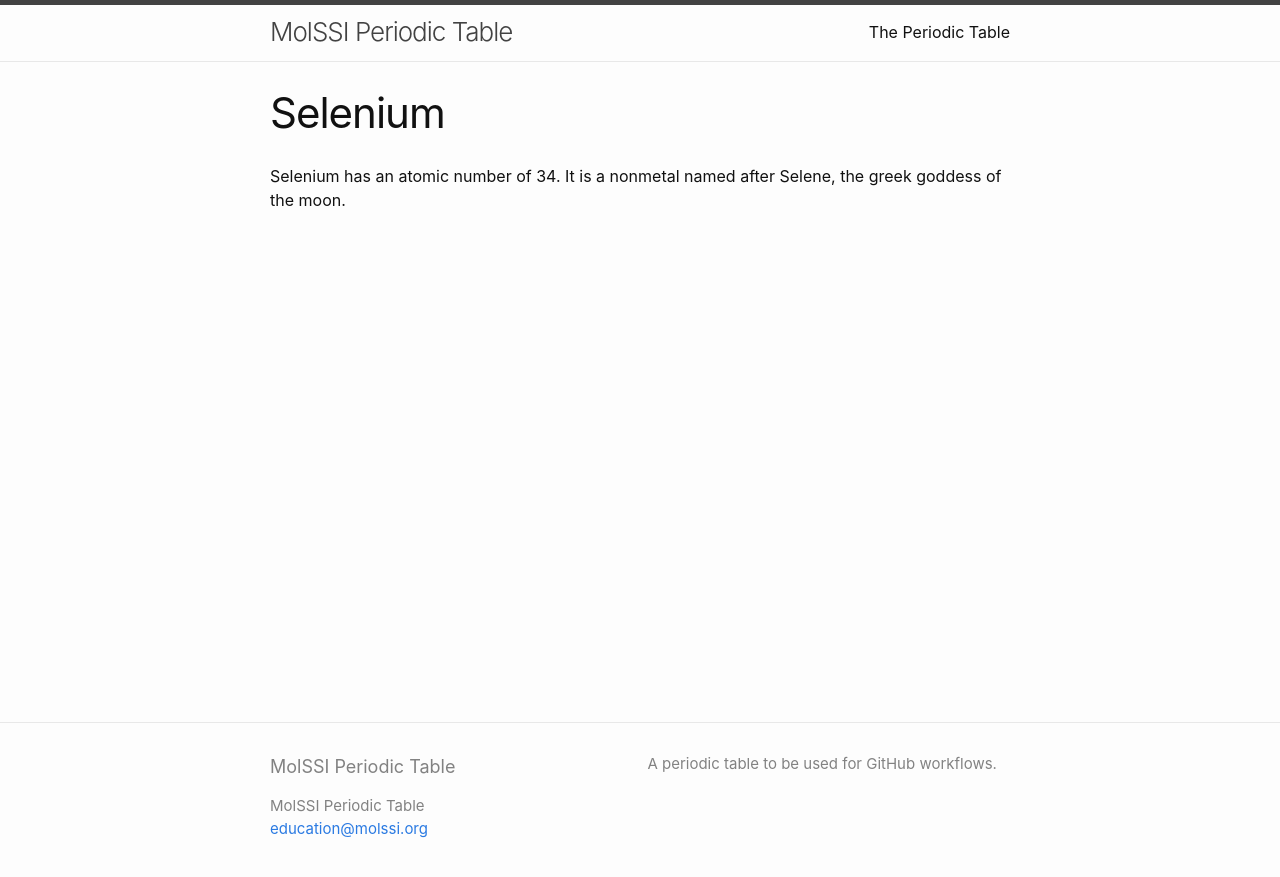
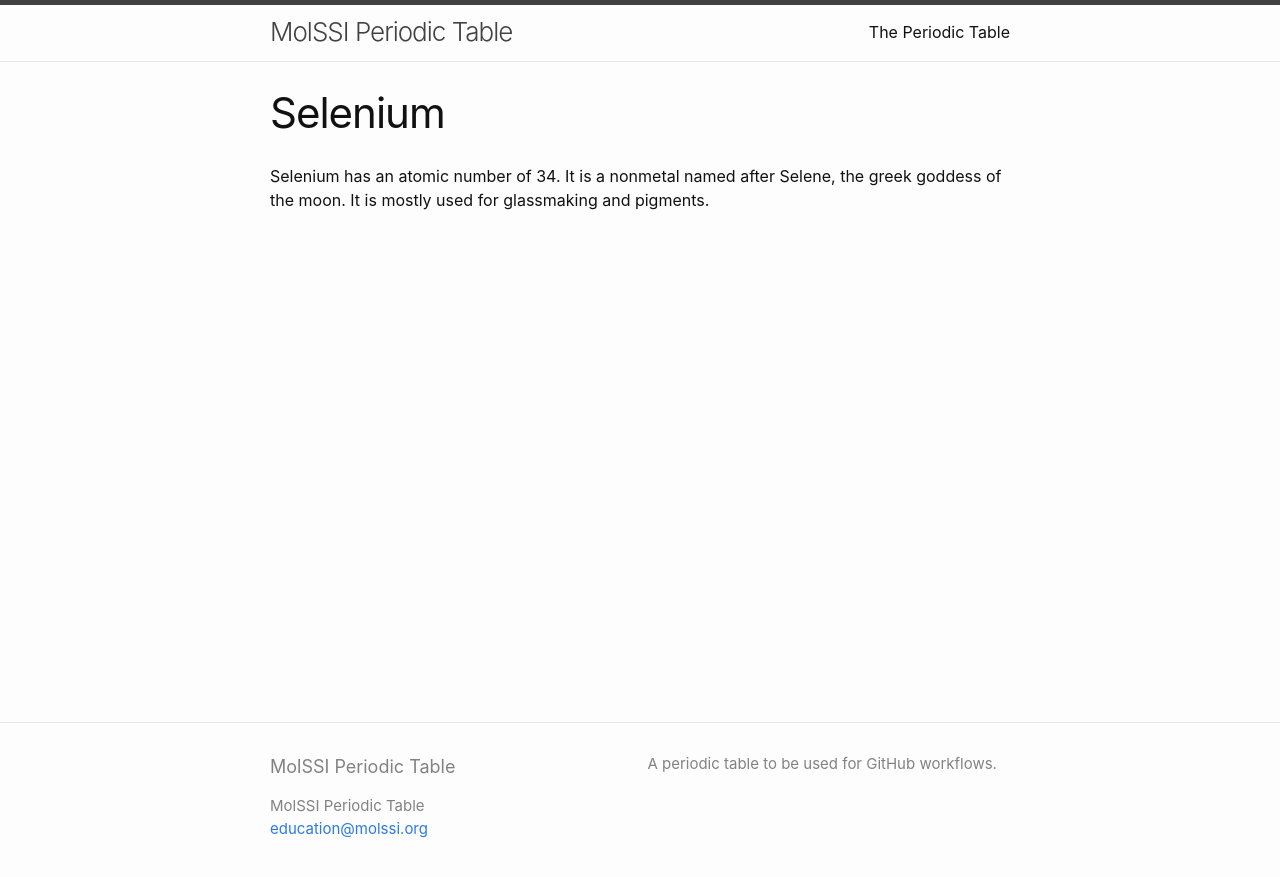
Before and after one commit to MolSSI-Education/periodic-table, a Jekyll site: the page built from elements/selenium.md, in a window 1280 px wide. Shown: the top 877 px of the page. Built offline with Jekyll 4.4.1, drawn with Linux system fonts in a browser that asks for light colours.

Commit message:
Updated Selenium text

```diff
--- a/elements/selenium.md
+++ b/elements/selenium.md
@@ -3,4 +3,4 @@
 title: Selenium
 ---
 
-Selenium has an atomic number of 34. It is a nonmetal named after Selene, the greek goddess of the moon.
+Selenium has an atomic number of 34. It is a nonmetal named after Selene, the greek goddess of the moon. It is mostly used for glassmaking and pigments.
```
